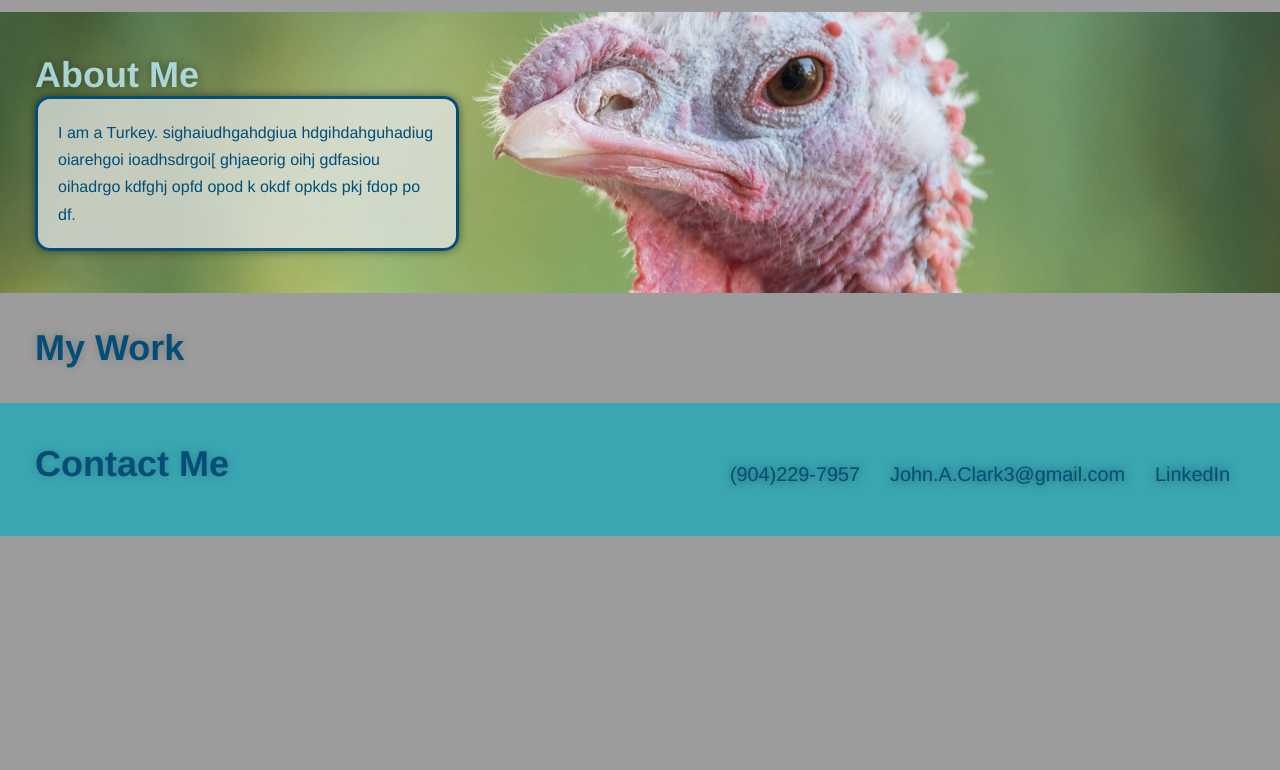
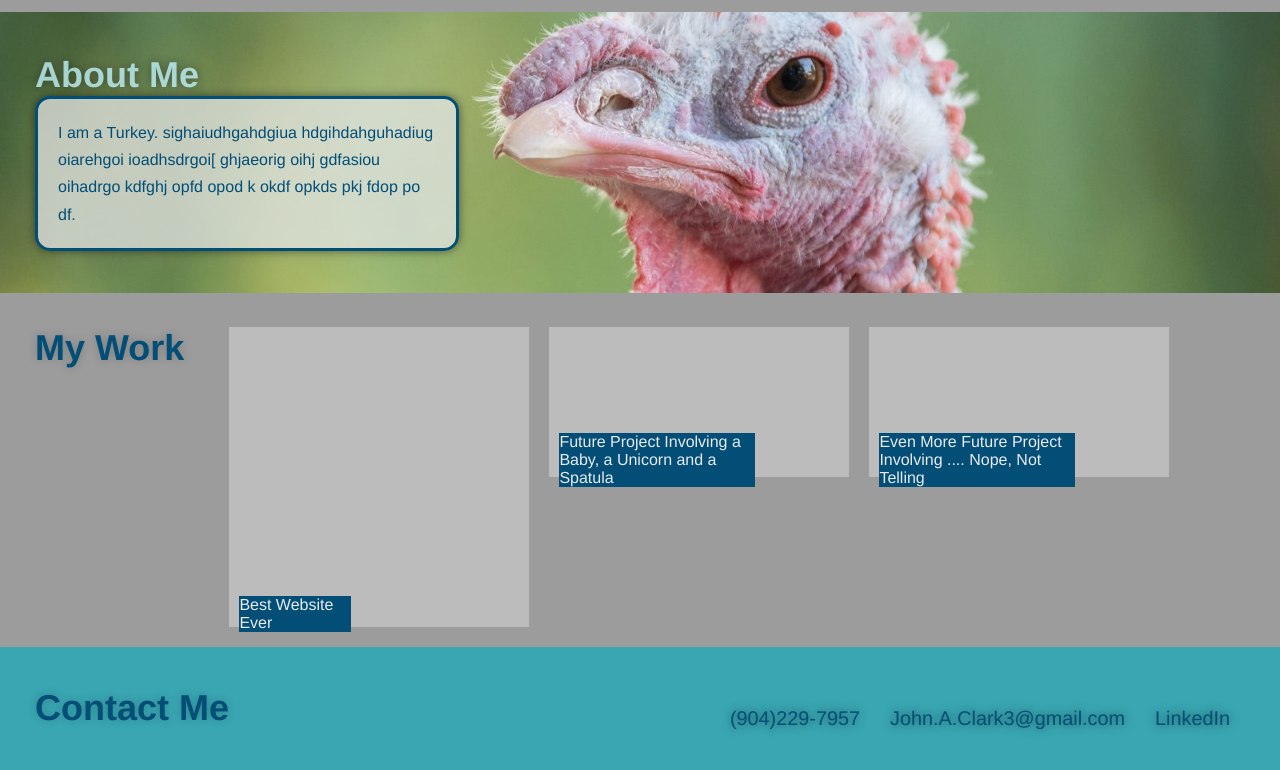
Before and after one commit to JohnKnee3/Professional-Portfolio, a plain HTML site: page docs/index.html in a window 1280 px wide. Shown: the part 244-1014 px from the top of the page. Before the commit the page ends 800 px from the top, so only its background shows below. Drawn offline with Linux system fonts and the light colour scheme.

Commit message:
Changes a plenty
Tons of CSS and so on

```diff
--- a/docs/assets/css/style.css
+++ b/docs/assets/css/style.css
@@ -125,6 +125,7 @@ header nav ul li a {
 /*ABOUT ME STYLE END*/
 
 /*MY WORK STYLE START*/
+
 .my-work h2 {
     font-weight: bold;
     font-size: 36px;
@@ -133,6 +134,55 @@ header nav ul li a {
     padding: 0 35px 34px;
 }
 
+.my-works {
+  height: auto;
+  width: 80px;
+  padding: 10px;
+  display: contents;
+
+}
+
+
+#work {
+  display: flex;
+}
+
+.work-1 {
+  height: 300px;
+  width: 300px;
+  background-color: rgba(234, 235, 238, .4);
+  margin: 0 10px 20px;
+  padding: 10px;
+}
+
+.work-2, .work-3 {
+  height: 150px;
+  width: 300px;
+  background-color: rgba(234, 235, 238, .4);
+  margin: 0 10px;
+  padding: 10px;
+}
+
+.work-1:hover, .work-2:hover, .work-3:hover {
+  background-color: rgba(234, 235, 238, .9);
+}
+.work-1 p {
+  position: relative;
+  top: 259px;
+  overflow: auto;
+  width: 40%;
+  background-color: var(--secondary-color);
+  color: var(--primary-color);
+}
+
+.work-2 p, .work-3 p {
+  position: relative;
+  top: 96px;
+  overflow: auto;
+  width: 70%;
+  background-color: var(--secondary-color);
+  color: var(--primary-color);
+}
 
 /*MY WORK STYLE END*/
 
--- a/docs/index.html
+++ b/docs/index.html
@@ -51,9 +51,27 @@
 
     <!--WORK START-->
     <section  id="work">
-        <div class="my-work">
-            <h2>My Work</h2>
-        </div>
+      <div class="my-work">
+          <h2>My Work</h2>
+      </div>
+
+      <div class="my-works">
+        <a href="https://johnknee3.github.io/Wolf/">
+          <article class="work-1">
+            <p>Best Website Ever</p>
+          </article>
+        </a>
+        <a href="https://www.fantasyflightgames.com/en/index/">
+          <article class="work-2">
+            <p>Future Project Involving a Baby, a Unicorn and a Spatula</p>
+          </article>
+        </a>
+        <a href="https://johnknee3.github.io/Wolf/">
+          <article class="work-3">
+           <p>Even More Future Project Involving .... Nope, Not Telling</p>
+          </article>
+        </a>
+      </div>
     </section>
     <!--WORK END-->
 
```
